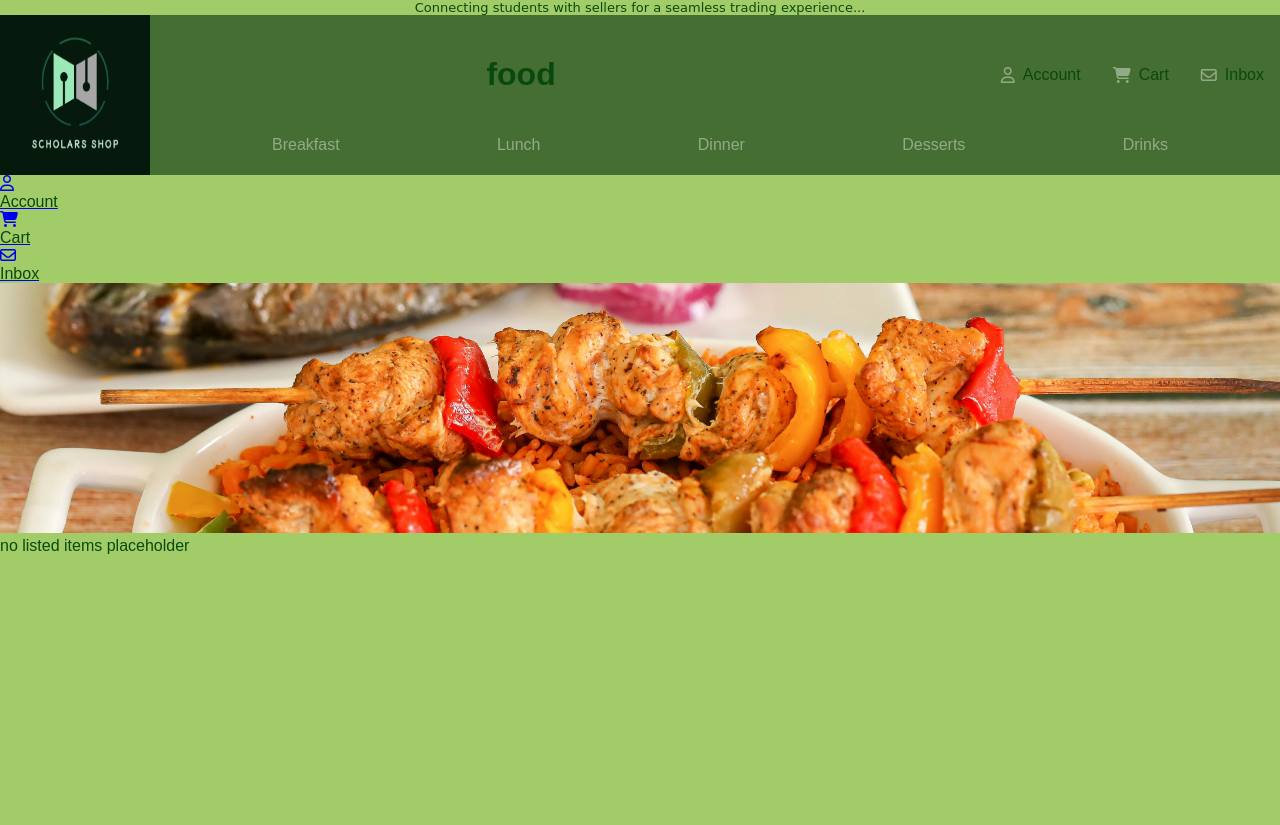
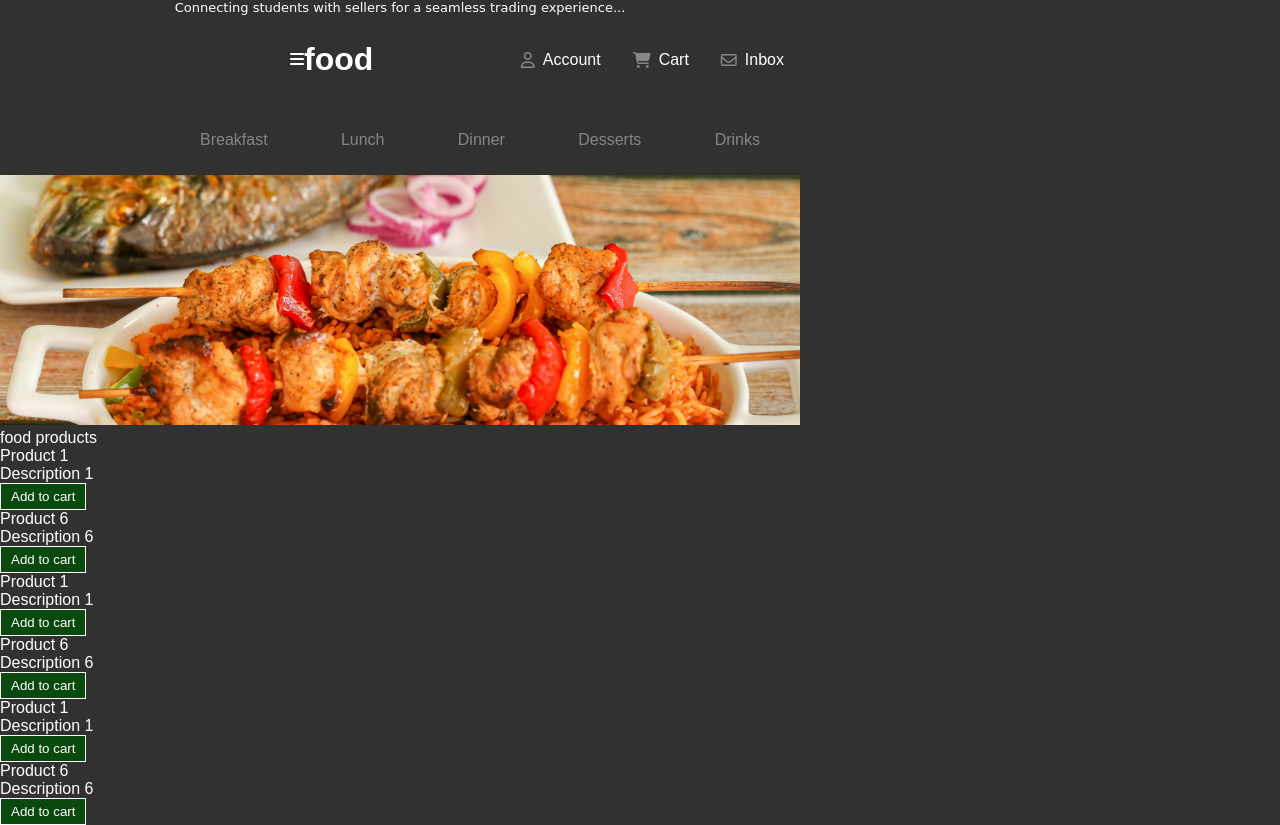
Before and after one commit to tifee13/Scholars-Shop, a Flask app: page /product/food in a window 1280 px wide. Before the commit the page ends 554 px from the top, so only its background shows below. Run offline with Flask 3, Linux system fonts and the light colour scheme; data comes from the database, SQL or seed files in the repository; both versions use the stored data as it was after the commit; some libraries are stand-ins or nearby versions.

Commit message:
display products

```diff
--- a/scholars_shop/static/style.css
+++ b/scholars_shop/static/style.css
@@ -28,7 +28,7 @@ body.z {
 }
 
 h1, p, body{
-    color: #0a490e;
+    color: #ffffff;
 }
 
 form {
@@ -62,14 +62,16 @@ button {
 
 body {
     font-family: Arial, sans-serif;
-    background-color: #a2cc67;
+    background-color: rgb(49, 49, 49);
+    width: 100vh;
+    overflow: none;
 }
 .banner.h1{
     position: relative;
 }
 .banner {
     flex-direction: column;
-    background-color: rgb(8, 51, 15,0.6);
+    /* background-color: rgb(8, 51, 15,0.6); */
     color: white;
     text-align: center;
     padding: 0px;
@@ -97,7 +99,7 @@ body {
     text-align:center;
     display:flex;
     flex-direction: row;
-    margin-top: 20px;
+    /* margin-top: 20px; */
 }
 .topBar{
     display: flex;
@@ -181,7 +183,7 @@ display: block;
     max-height: 250px;
     object-fit:cover
 }
-.mobileOption {
+.mobileOptions {
     display: none;
 }
 
--- a/scholars_shop/templates/index.html
+++ b/scholars_shop/templates/index.html
@@ -5,6 +5,7 @@
     <meta name="viewport" content="width=device-width, initial-scale=1.0">
     <!-- <link rel="stylesheet" href="/scholars_shop/static/css/style.css"> -->
     <link rel="stylesheet" href="{{ url_for('static', filename='style.css') }}">
+    <link rel="stylesheet" href="https://fonts.googleapis.com/css2?family=Material+Symbols+Outlined:opsz,wght,FILL,GRAD@20..48,100..700,0..1,-50..200" />
     <!-- for favicon -->
     <!-- <link rel="shortcut icon" type="image/png" href="sampleImage.jpg"> -->
 
--- a/scholars_shop/templates/products.html
+++ b/scholars_shop/templates/products.html
@@ -1,34 +1,42 @@
 <!DOCTYPE html>
 <html lang="en">
+
 <head>
   <meta charset="UTF-8">
   <meta name="viewport" content="width=device-width, initial-scale=1.0">
   <!-- <link rel="stylesheet" href="/scholars_shop/static/css/style.css"> -->
   <link rel="stylesheet" href="{{ url_for('static', filename='style.css') }}">
+  <link rel="stylesheet"
+    href="https://fonts.googleapis.com/css2?family=Material+Symbols+Outlined:opsz,wght,FILL,GRAD@20..48,100..700,0..1,-50..200" />
   <!-- for favicon -->
   <!-- <link rel="shortcut icon" type="image/png" href="sampleImage.jpg"> -->
 
-    <script
-      src="https://kit.fontawesome.com/ddebf545f0.js"
-      crossorigin="anonymous"
-    ></script>
+  <script src="https://kit.fontawesome.com/ddebf545f0.js" crossorigin="anonymous"></script>
   <title>Scholars Shop Food</title>
 </head>
+
 <body>
   <div class="goal">
     <p>Connecting students with sellers for a seamless trading experience...</p>
   </div>
   <header class="banner">
     <div class="inner-banner">
-        <div class="logo">
+      <!-- <div class="logo">
           <img src="{{ url_for('static', filename='images/logo.png') }}" width="400px" alt="Scholars Shop Logo">
-        </div>
+        </div> -->
+      <div class="hamburger"><i class="fa-solid fa-bars"></i></div>
       <div class="topBar">
         <h1>{{ category }}</h1>
         <div class="links">
-            <a href="/login"><i class="fa-regular fa-user"></i><p>Account</p></a>
-            <a href="cart.html"><i class="fa-solid fa-cart-shopping"></i><p>Cart</p></a>
-            <a href="inbox.html"><i class="fa-regular fa-envelope"></i><p>Inbox</p></a>
+          <a href="/login"><i class="fa-regular fa-user"></i>
+            <p>Account</p>
+          </a>
+          <a href="cart.html"><i class="fa-solid fa-cart-shopping"></i>
+            <p>Cart</p>
+          </a>
+          <a href="inbox.html"><i class="fa-regular fa-envelope"></i>
+            <p>Inbox</p>
+          </a>
         </div>
       </div>
     </div>
@@ -40,15 +48,32 @@
   </header>
   <div class="mainBody">
     <div class="mobileOptions">
-        <a href="/login"><i class="fa-regular fa-user"></i><p>Account</p></a>
-        <a href="cart.html"><i class="fa-solid fa-cart-shopping"></i><p>Cart</p></a>
-        <a href="inbox.html"><i class="fa-regular fa-envelope"></i><p>Inbox</p></a>
+      <a href="/login"><i class="fa-regular fa-user"></i>
+        <p>Account</p>
+      </a>
+      <a href="cart.html"><i class="fa-solid fa-cart-shopping"></i>
+        <p>Cart</p>
+      </a>
+      <a href="inbox.html"><i class="fa-regular fa-envelope"></i>
+        <p>Inbox</p>
+      </a>
     </div>
     <div class="main_products">
       <img src="{{ url_for('static', filename='images/' + banner_img) }}" width="50%" alt="{{ category }}">
     </div>
-      <p>no listed items placeholder</p>
+    <!-- <p>no listed ah ahahhhh items placeholder</p> -->
+    <p class="products-title tagline">{{ category }} products</p>
+    <div class="product-cards">
+      {% for product in products %}
+      <div class="card">
+        <p class="p-name">{{product[1]}}</p>
+        <p class="p-description">{{product[2]}}</p>
+        <button  class="cart-btn" type="button">Add to cart</button>
+      </div>
+      {% endfor %}
+    </div>
   </div>
   <script src="script.js"></script>
 </body>
+
 </html>
```
Also changed, not shown: other parts of scholars_shop/static/style.css (+74 -2 lines), scholars_shop/scholars.db, scholars_shop/static/images/logo.png (deleted). Lines whose indentation alone changed are shown as unchanged.
